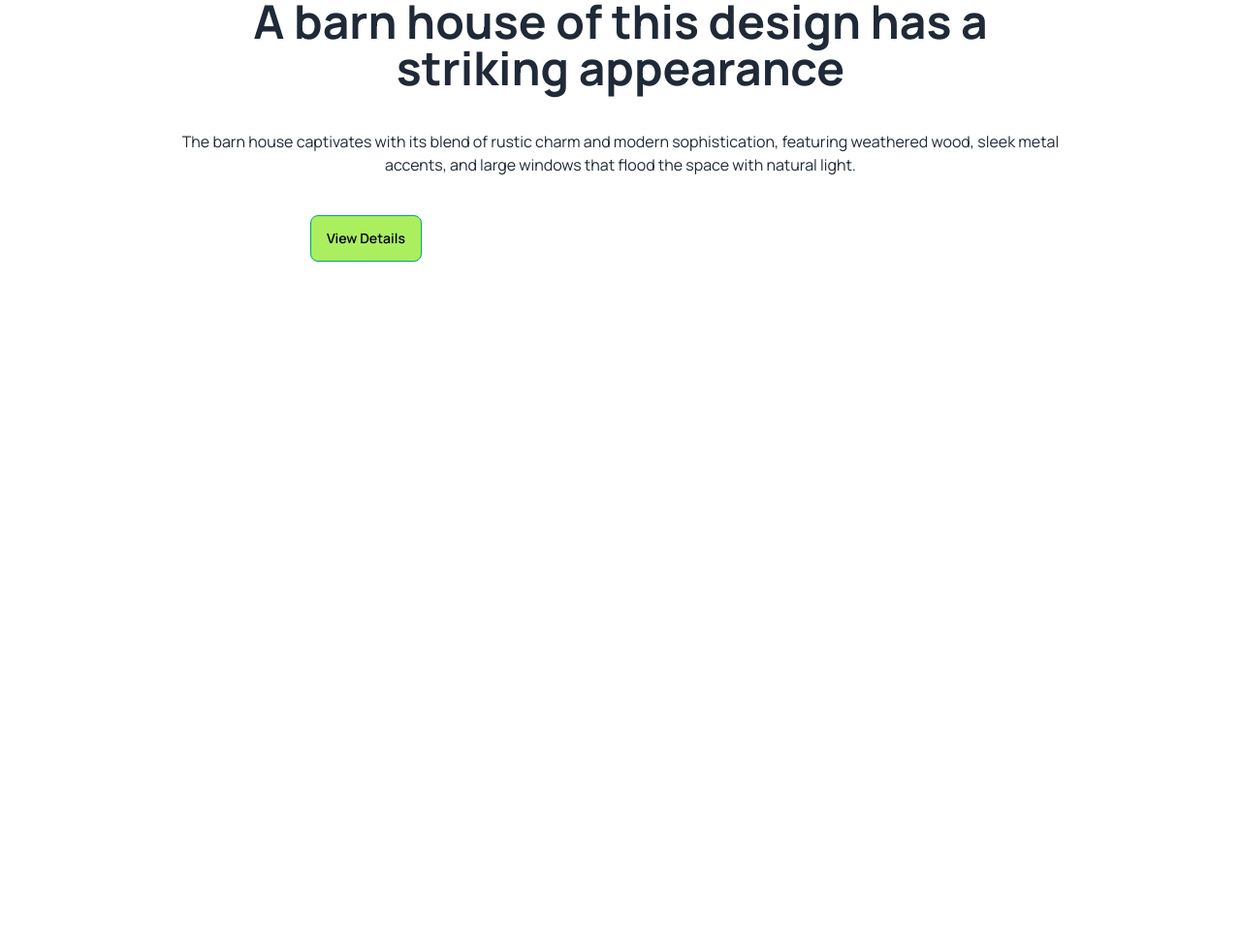
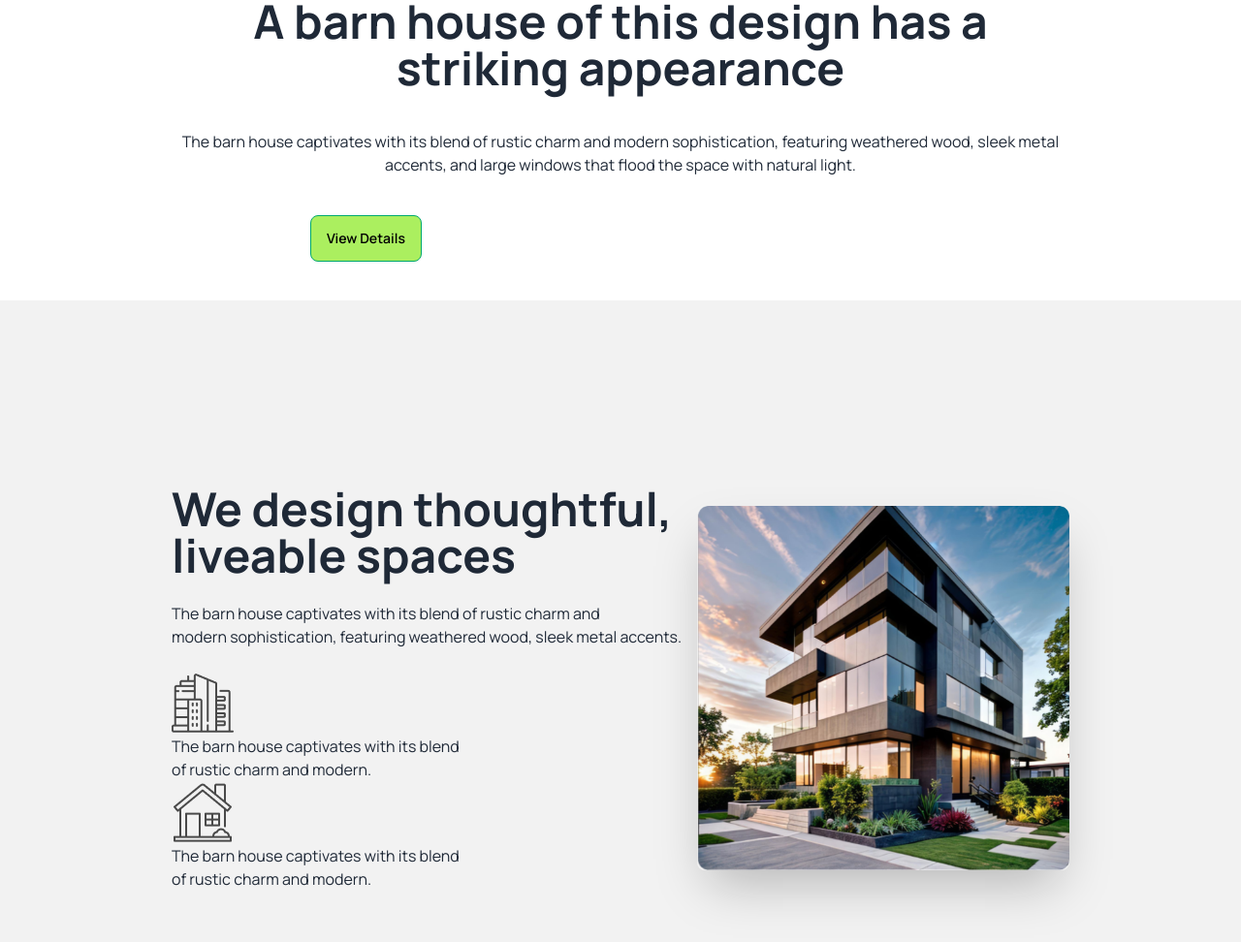
Before and after one commit to MuhaimanAlamMazumder/Assignment-03, a plain HTML site: page index.html in a window 1280 px wide. Shown: the part 500-1472 px from the top of the page at 97% size. Before the commit the page ends 800 px from the top, so only its background shows below. Drawn offline with nearby package versions, Linux system fonts and the light colour scheme.

Commit message:
first commit

```diff
--- a/index.html
+++ b/index.html
@@ -115,6 +115,38 @@
 
     </section>
 
+    <!-- thoughtful section -->
+
+
+    <section class="pt-10">
+
+      <div class="hero bg-base-200 min-h-screen">
+        <div class="hero-content flex-col lg:flex-row-reverse">
+          <img
+            src="assets/Rectangle.png"
+            class="max-w-sm rounded-lg shadow-2xl" />
+          <div>
+            <h1 class="text-5xl font-bold">We design thoughtful, <br> liveable spaces</h1>
+            <p class="py-6">
+              The barn house captivates with its blend of rustic charm and <br>
+              modern sophistication, featuring weathered wood, sleek metal accents.
+            </p>
+            <div>
+              <img src="assets/commercial.png" alt="">
+
+              <p>The barn house captivates with its blend <br> of rustic charm and modern.</p>
+
+              <img src="assets/residential.png" alt="">
+
+              <p>The barn house captivates with its blend <br> of rustic charm and modern.</p>
+            </div>
+          </div>
+        </div>
+      </div>
+
+
+    </section>
+
 
 
     </main>
```
